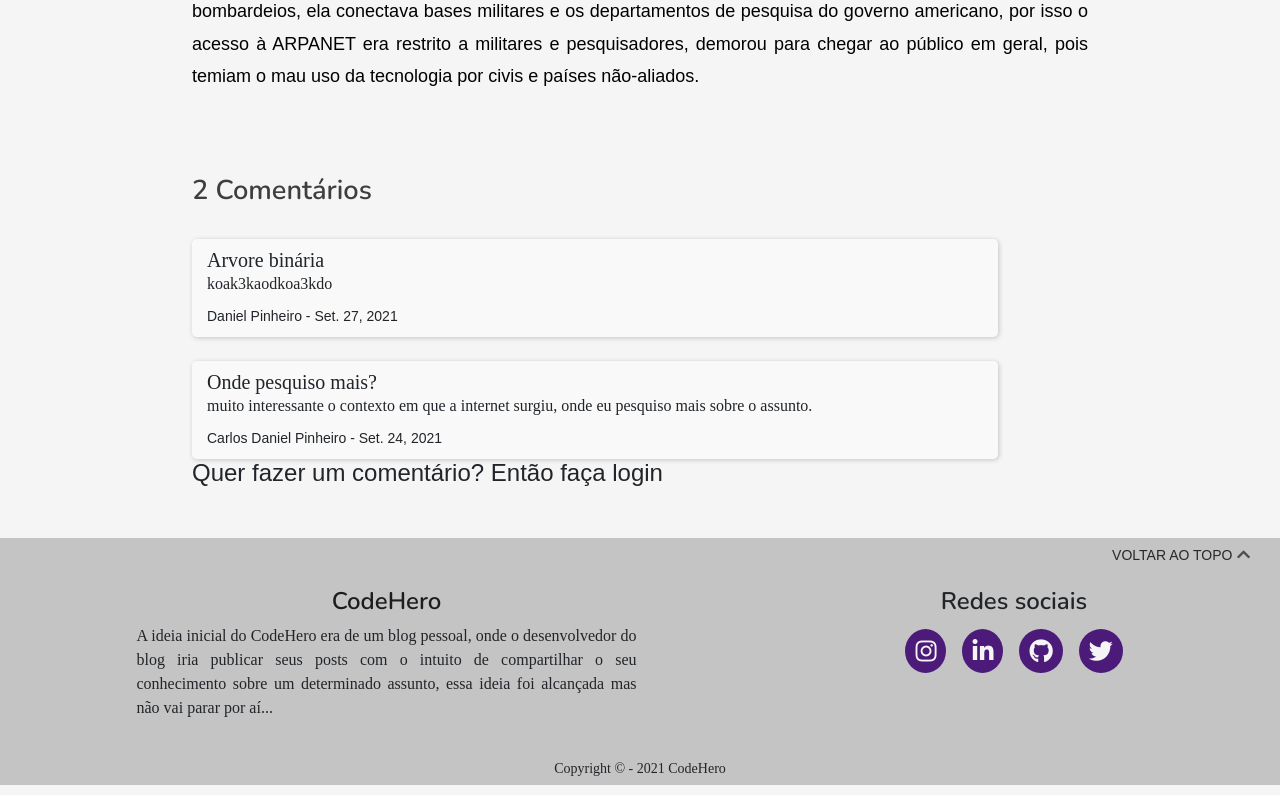
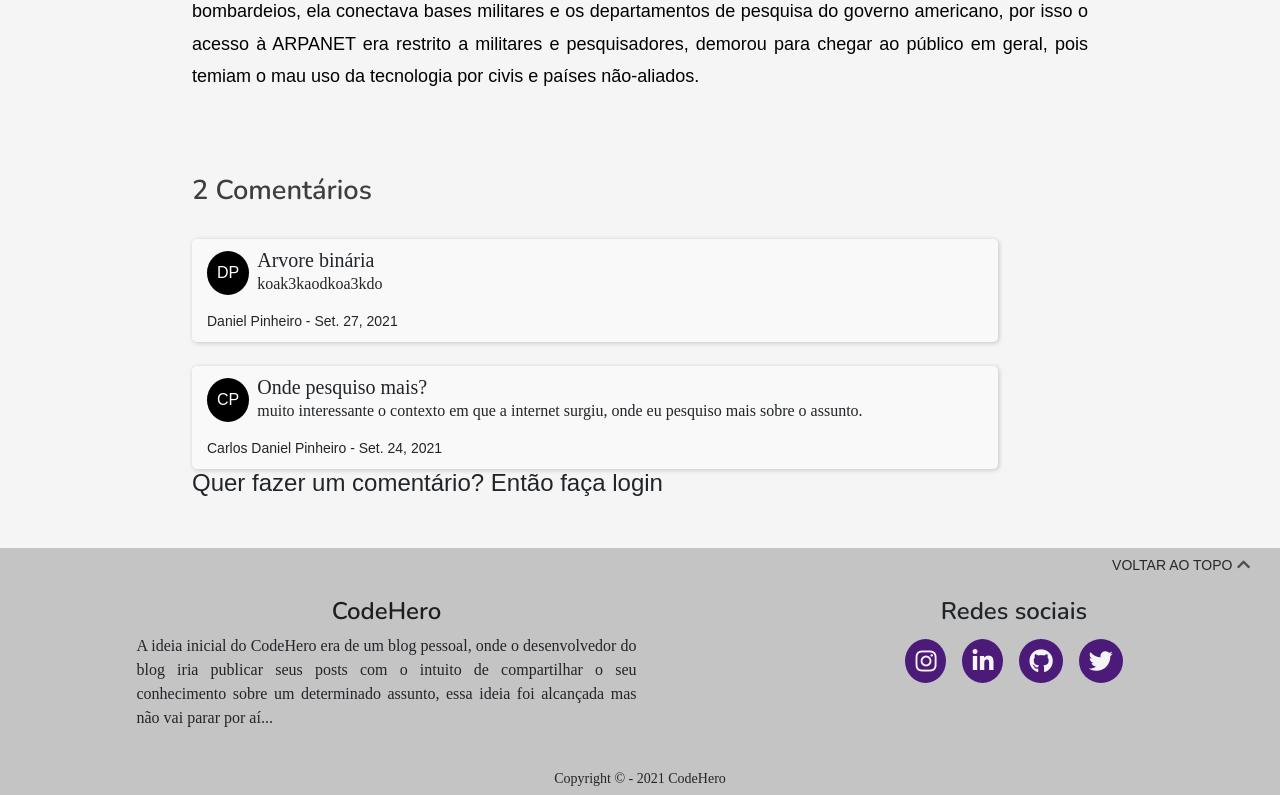
Before and after one commit to danyel-dev/CodeHero, a Django app: page /post_detail/4 in a window 1280 px wide. Shown: the part 1008-1803 px from the top of the page. Run offline with Django 3.2, Linux system fonts and the light colour scheme; data comes from the database, SQL or seed files in the repository; both versions use the stored data as it was after the commit; some web fonts are replaced.

Commit message:
imagem nos comentarios adicionada com sucesso

```diff
--- a/Posts/static/posts/css/post_detail.css
+++ b/Posts/static/posts/css/post_detail.css
@@ -74,14 +74,27 @@
     background-color: rgba(110, 25, 221, 0.04);
 }
 
-.comments h2 {
+.img-title-comment {
+    display: flex;
+    align-items: center;
+    gap: .5rem;
+}
+
+.img-title-comment a {
+    border-radius: 50%;
+    padding: 10px;
+    background-color: black;
+    color: white;
+}
+
+.info-comment p {
+    font-family: 'PoppinsRegular';
+    margin-bottom: 0;
+}
+
+.info-comment h2 {
     font: 20px 'PoppinsMedium';
     margin-bottom: 0px;
-}
-
-.comments p {
-    font-family: 'PoppinsRegular';
-    margin-bottom: 10px;
 }
 
 #info-user {
@@ -92,6 +105,7 @@
 
 #info-user small {
     font: sans-serif;
+    margin-top: 15px
 }
 
 #info-user i {
--- a/Posts/templates/posts/post_detail.html
+++ b/Posts/templates/posts/post_detail.html
@@ -31,8 +31,14 @@
                 <div class="post-comments">
                     {% for comment in comments %}
                         <div class="comments">
-                            <h2>{{ comment.titulo }}</h2>
-                            <p>{{ comment.comentario }}</p>
+                            <div class="img-title-comment">
+                                <a href="#">{{ comment.user.first_name|first_lyric }}{{ comment.user.last_name|first_lyric }}</a>
+
+                                <div class="info-comment">
+                                    <h2>{{ comment.titulo }}</h2>
+                                    <p>{{ comment.comentario }}</p>
+                                </div>
+                            </div>
 
                             <div id="info-user">
                                 <small>
--- a/Posts/templatetags/Myfilters.py
+++ b/Posts/templatetags/Myfilters.py
@@ -12,3 +12,8 @@ def plural_comments(num_comments):
         return '1 Comentário'
 
     return f'{num_comments} Comentários'
+
+
+@register.filter(name='first_lyric')
+def first_lyric(name):
+    return name[0]
```
Also changed, not shown: db.sqlite3.
